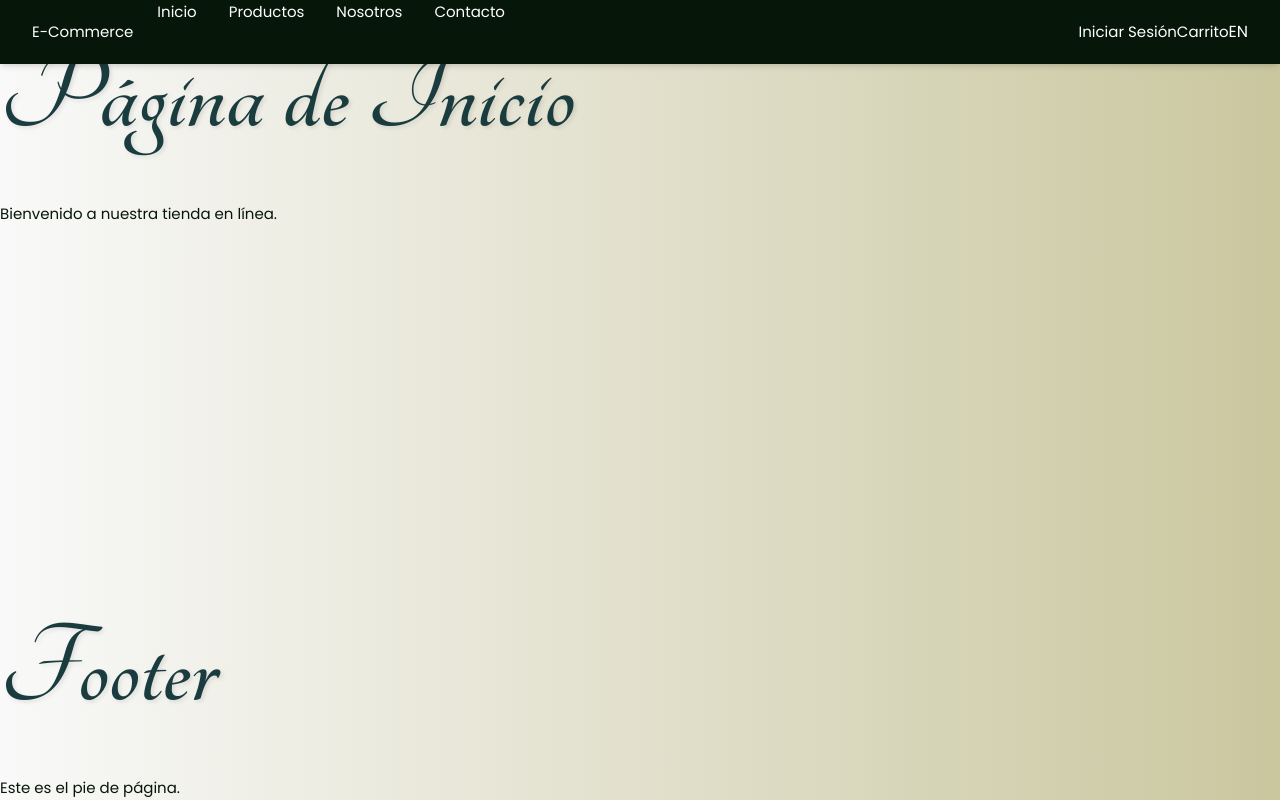
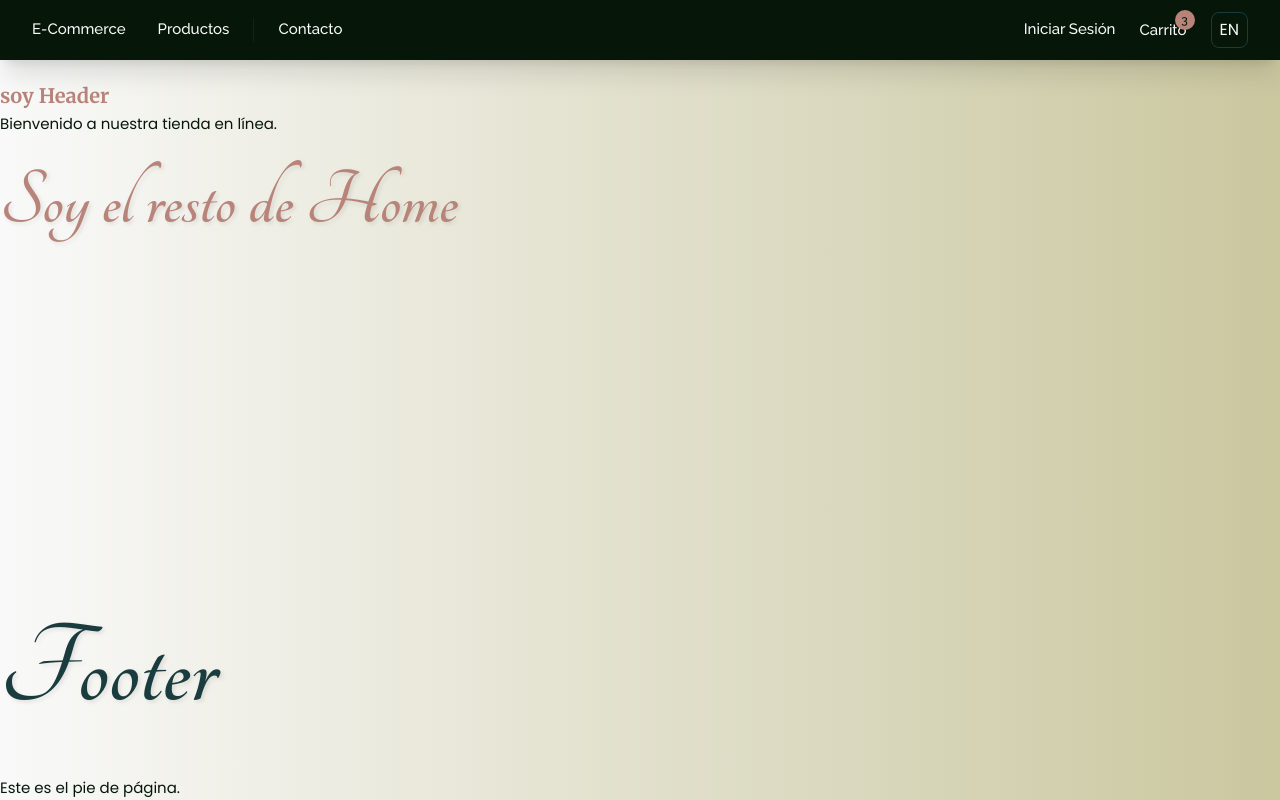
Before and after one commit to rigobersio/ec_vite6_react_Tail4_ts, a React (Vite) app in the folder client/: page / in a window 1280 px wide. Built offline with nearby package versions, Linux system fonts and the light colour scheme; what tailwindcss-animated would draw is missing.

Commit message:
nav en alfa

```diff
--- /dev/null
+++ b/client/src/components/Header.tsx
@@ -0,0 +1,12 @@
+import React from "react";
+
+const Header: React.FC = () => {
+  return (
+    <div className="pt-[var(--nav-height)] mt-[20px]">
+      <h3>soy Header</h3>
+      <p>Bienvenido a nuestra tienda en línea.</p>
+    </div>
+  );
+};
+
+export default Header;
--- a/client/src/components/NavBar copy.tsx
+++ /dev/null
@@ -1,156 +0,0 @@
-import React, { useState } from 'react';
-import { Link as LinkRouter } from 'react-router-dom';
-import { Link as LinkScroll } from 'react-scroll';
-import { FaTimes } from 'react-icons/fa';
-import { CiMenuFries } from 'react-icons/ci';
-import { MdOutlineAddReaction } from 'react-icons/md';
-import { useStore } from '../store/store';
-
-const NavBar: React.FC = () => {
-  const [click, setClick] = useState(false);
-  const user = useStore((state) => state.user);
-  const role = useStore((state) => state.role);
-  const setUser = useStore((state) => state.setUser);
-  const setToken = useStore((state) => state.setToken);
-  const setRole = useStore((state) => state.setRole);
-
-  const handleClick = () => setClick(!click);
-
-  const handleLogout = () => {
-    setUser(null);
-    setToken(null);
-    setRole(null);
-    setClick(false);
-  };
-
-  const content = (
-    <div className="lg:hidden block absolute top-16 w-full left-0 right-0 bg-[#5D9C59] text-yellow-50 transition">
-      <ul className="text-center text-xl p-1">
-        <li className="my-4 py-4 border-slate-400 hover:bg-slate-400 hover:rounded">
-          <LinkRouter to="/" onClick={handleClick}>
-            Inicio
-          </LinkRouter>
-        </li>
-        <li className="my-4 py-4 border-slate-400 hover:bg-slate-400 hover:rounded">
-          <LinkRouter to="/products" onClick={handleClick}>
-            Productos
-          </LinkRouter>
-        </li>
-        <li className="my-4 py-4 border-slate-400 hover:bg-slate-400 hover:rounded">
-          <LinkRouter to="/about" onClick={handleClick}>
-            Nosotros
-          </LinkRouter>
-        </li>
-        <li className="my-4 py-4 border-slate-400 hover:bg-slate-400 hover:rounded">
-          <LinkScroll to="contact" smooth={true} duration={500} onClick={handleClick}>
-            Contacto
-          </LinkScroll>
-        </li>
-        {user ? (
-          <>
-            <li className="my-4 py-4 border-slate-400 hover:bg-slate-400 hover:rounded">
-              <span>Hola, {user}</span>
-            </li>
-            {role === 'admin' && (
-              <li className="my-4 py-4 border-slate-400 hover:bg-slate-400 hover:rounded">
-                <LinkRouter to="/admin" onClick={handleClick}>
-                  Admin
-                </LinkRouter>
-              </li>
-            )}
-            <li className="my-4 py-4 border-slate-400 hover:bg-slate-400 hover:rounded">
-              <button onClick={handleLogout}>Cerrar Sesión</button>
-            </li>
-          </>
-        ) : (
-          <li className="my-4 py-4 border-slate-400 hover:bg-slate-400 hover:rounded">
-            <LinkRouter to="/login" onClick={handleClick}>
-              Iniciar Sesión
-            </LinkRouter>
-          </li>
-        )}
-        <li className="my-4 py-4 border-slate-400 hover:bg-slate-400 hover:rounded">
-          <LinkRouter to="/cart" onClick={handleClick}>
-            Carrito
-          </LinkRouter>
-        </li>
-        <li className="my-4 py-4 border-slate-400 hover:bg-slate-400 hover:rounded">
-          <button>EN</button>
-        </li>
-      </ul>
-    </div>
-  );
-
-  return (
-    <nav>
-      <div className="h-10vh flex justify-between z-50 bg-[#5D9C59] text-yellow-50 lg:py-5 pl-20 pr-1 py-4">
-        <div className="flex items-center justify-between w-[40%]">
-          <span className="text-3xl font-bold mr-3 lg:mr-0"><MdOutlineAddReaction /></span>
-          <div className="lg:hidden flex items-center ml-3 space-x-4">
-            <button className="w-8 h-8">
-              <img src="/flag-chile.svg" alt="Chile Flag" className="w-full h-full object-cover" />
-            </button>
-            <button className="w-8 h-8">
-              <img src="/flag-united-kingdom.svg" alt="UK Flag" className="w-full h-full object-cover" />
-            </button>
-          </div>
-        </div>
-        <div className="lg:flex items center justify-end font-normal hidden text-2xl">
-          <div className="flex">
-            <ul className="flex gap-8 text-[18]">
-              <li className="hover:text-fuchsia-600 transition border-b-2 border-slate-900 hover:border-fuchsia-600 cursor-pointer">
-                <LinkRouter to="/">Inicio</LinkRouter>
-              </li>
-              <li className="hover:text-fuchsia-600 transition border-b-2 border-slate-900 hover:border-fuchsia-600 cursor-pointer">
-                <LinkRouter to="/products">Productos</LinkRouter>
-              </li>
-              <li className="hover:text-fuchsia-600 transition border-b-2 border-slate-900 hover:border-fuchsia-600 cursor-pointer">
-                <LinkRouter to="/about">Nosotros</LinkRouter>
-              </li>
-              <li className="hover:text-fuchsia-600 transition border-b-2 border-slate-900 hover:border-fuchsia-600 cursor-pointer">
-                <LinkScroll to="contact" smooth={true} duration={500}>Contacto</LinkScroll>
-              </li>
-              {user ? (
-                <>
-                  <li className="hover:text-fuchsia-600 transition border-b-2 border-slate-900 hover:border-fuchsia-600 cursor-pointer">
-                    <span>Hola, {user}</span>
-                  </li>
-                  {role === 'admin' && (
-                    <li className="hover:text-fuchsia-600 transition border-b-2 border-slate-900 hover:border-fuchsia-600 cursor-pointer">
-                      <LinkRouter to="/admin">Admin</LinkRouter>
-                    </li>
-                  )}
-                  <li className="hover:text-fuchsia-600 transition border-b-2 border-slate-900 hover:border-fuchsia-600 cursor-pointer">
-                    <button onClick={handleLogout}>Cerrar Sesión</button>
-                  </li>
-                </>
-              ) : (
-                <li className="hover:text-fuchsia-600 transition border-b-2 border-slate-900 hover:border-fuchsia-600 cursor-pointer">
-                  <LinkRouter to="/login">Iniciar Sesión</LinkRouter>
-                </li>
-              )}
-              <li className="hover:text-fuchsia-600 transition border-b-2 border-slate-900 hover:border-fuchsia-600 cursor-pointer">
-                <LinkRouter to="/cart">Carrito</LinkRouter>
-              </li>
-              <li className="hover:text-fuchsia-600 transition border-b-2 border-slate-900 hover:border-fuchsia-600 cursor-pointer">
-                <button>EN</button>
-              </li>
-            </ul>
-          </div>
-        </div>
-        <div className="hidden lg:flex items-center space-x-4">
-          <button className="w-8 h-8">
-            <img src="/flag-chile.svg" alt="Chile Flag" className="w-full h-full object-cover" />
-          </button>
-          <button className="w-8 h-8">
-            <img src="/flag-united-kingdom.svg" alt="UK Flag" className="w-full h-full object-cover" />
-          </button>
-        </div>
-        <div>{click && content}</div>
-        <button className="block lg:hidden transition pr-4" onClick={handleClick}>{click ? <FaTimes /> : <CiMenuFries />}</button>
-      </div>
-    </nav>
-  );
-};
-
-export default NavBar;
--- a/client/src/components/NavBar.tsx
+++ b/client/src/components/NavBar.tsx
@@ -81,41 +81,98 @@ const NavBar: React.FC = () => {
   );
 
   return (
-    <nav id="navbar" className="bg-[#061609] text-white fixed w-full z-10 top-0 shadow-md">
-      <div className="max-w-7xl mx-auto px-4 sm:px-6 lg:px-8">
-        <div className="flex justify-between h-16">
-          <div className="flex">
-            <div className="flex-shrink-0 flex items-center">
-              <LinkRouter to="/" className="nav-title">E-Commerce</LinkRouter>
-            </div>
-            <div className="hidden sm:ml-6 sm:flex sm:space-x-8 nav-items">
-              <LinkRouter to="/" className="nav-item">Inicio</LinkRouter>
-              <LinkRouter to="/products" className="nav-item">Productos</LinkRouter>
-              <LinkRouter to="/about" className="nav-item">Nosotros</LinkRouter>
-              <LinkScroll to="contact" smooth={true} duration={500} className="nav-item">Contacto</LinkScroll>
+    <nav id="navbar" className="fixed w-full h-[var(--nav-height)] z-50 top-0 shadow-xl bg-[#061609]">
+      <div className="max-w-7xl mx-auto px-4 sm:px-6 lg:px-8 h-full flex items-center justify-between gap-4">
+        <div className="flex justify-between w-full">
+          <div className="flex items-center gap-8"> {/* Contenedor principal */}
+            {/* Logo */}
+            <LinkRouter
+              to="/"
+              className="text-2xl font-bold text-[#b8847a] hover:text-[#cac79f] transition-colors"
+            >
+              E-Commerce
+            </LinkRouter>
+
+            {/* Enlaces Desktop */}
+            <div className="hidden md:flex items-center gap-6">
+              <LinkRouter
+                to="/products"
+                className="text-[#f9f9f9] hover:text-[#cac79f] text-sm font-medium transition-colors"
+              >
+                Productos
+              </LinkRouter>
+              <div className="w-px h-6 bg-[#1b3c3e]/40" /> {/* Separador */}
+              <LinkScroll
+                to="contact"
+                smooth
+                className="text-[#f9f9f9] hover:text-[#cac79f] text-sm font-medium transition-colors"
+              >
+                Contacto
+              </LinkScroll>
             </div>
           </div>
-          <div className="hidden sm:ml-6 sm:flex sm:items-center">
+          <div className="hidden sm:flex items-center gap-6 ml-1">
             {user ? (
-              <>
-                <span className="nav-item">Hola, {user}</span>
+              <div className="flex items-center gap-4">
+                {/* Usuario y Menú */}
+                <span className="text-[#f9f9f9] text-sm font-medium hover:text-[#cac79f] transition-colors">
+                  Hola, {user}
+                </span>
+
                 {role === 'admin' && (
-                  <LinkRouter to="/admin" className="nav-item">Admin</LinkRouter>
+                  <LinkRouter
+                    to="/admin"
+                    className="text-[#f9f9f9] text-sm font-medium hover:text-[#b8847a] transition-colors"
+                  >
+                    Admin
+                  </LinkRouter>
                 )}
-                <button onClick={handleLogout} className="nav-item">Cerrar Sesión</button>
-              </>
+
+                <button
+                  onClick={handleLogout}
+                  className="text-[#f9f9f9] text-sm font-medium hover:text-[#1e3a8a] transition-colors"
+                >
+                  Cerrar Sesión
+                </button>
+              </div>
             ) : (
-              <LinkRouter to="/login" className="nav-item">Iniciar Sesión</LinkRouter>
+              <LinkRouter
+                to="/login"
+                className="text-[#f9f9f9] text-sm font-medium hover:text-[#cac79f] transition-colors"
+              >
+                Iniciar Sesión
+              </LinkRouter>
             )}
-            <LinkRouter to="/cart" className="nav-item">Carrito</LinkRouter>
-            <button className="nav-item">EN</button>
+
+            {/* Carrito con indicador */}
+            <LinkRouter
+              to="/cart"
+              className="relative text-[#f9f9f9] hover:text-[#cac79f] transition-colors"
+            >
+              <span className="absolute -top-2 -right-2 bg-[#b8847a] text-[#061609] text-xs w-5 h-5 rounded-full flex items-center justify-center">
+                3 {/* Número dinámico */}
+              </span>
+              Carrito
+            </LinkRouter>
+
+            {/* Selector de idioma */}
+            <button className="text-[#f9f9f9] hover:text-[#cac79f] transition-colors px-2 py-1 border border-[#1b3c3e] rounded-lg">
+              EN
+            </button>
           </div>
-          <div className="flex sm:hidden mr-2 items-center">
+          <div className="flex sm:hidden items-center pr-2">
             <button
-              className="inline-flex items-center justify-center p-2
-              rounded-md text-gray-400 hover:text-gray-500 hover:bg-gray-100 focus:outline-none focus:bg-gray-100 focus:text-gray-500"
-              onClick={handleClick}>
-              {click ? <FaTimes /> : <CiMenuFries />}
+              className="p-2 rounded-lg backdrop-blur-sm bg-[#061609]/50 hover:bg-[#1b3c3e]/80 transition-all duration-300 group"
+              onClick={handleClick}
+            >
+              <div className="relative">
+                {click ? (
+                  <FaTimes className="w-6 h-6 text-[#cac79f] group-hover:text-[#b8847a]" />
+                ) : (
+                  <CiMenuFries className="w-6 h-6 text-[#cac79f] group-hover:text-[#b8847a]" />
+                )}
+                <div className="absolute inset-0 rounded-lg mix-blend-overlay bg-gradient-to-tr from-[#cac79f]/20 to-transparent" />
+              </div>
             </button>
           </div>
         </div>
--- a/client/src/index.css
+++ b/client/src/index.css
@@ -1,3 +1,7 @@
+:root {
+  --nav-height: 60px; /* 80px = h-20 en Tailwind */
+}
+
 body,
 html {
   margin: 0;
@@ -107,31 +111,27 @@ hr {
   border: 0;
 }
 
-/* Estilo del título de la barra */
-#navbar a .nav-title {
-  font-family: "Raleway", sans-serif;
-  font-weight: 700;
-  font-size: 1.4rem;
-  color: #ffffff;
-  /* Cambiado a blanco */
-  text-shadow: 2px 2px 4px rgba(0, 0, 0, 0.1);
-  margin: 6px;
-  white-space: nowrap;
-  transition: color 200ms ease;
-}
-
-#navbar a:hover .nav-title {
-  color: #ffffff;
-  /* Cambiado a blanco */
-}
-
-/* Estilo para los enlaces dentro del navbar */
+/* nav */
 #navbar a {
-  color: #ffffff;
+  font-family: 'Raleway', sans-serif; /* Fuente ya importada */
+  font-weight: 500; /* Peso base */
+  color: #f9f9f9; /* Blanco principal */
 }
 
 #navbar a:hover {
-  color: #ffffff;
+  color: #cac79f; /* Beige al hover */
+}
+
+/* Título/Logo */
+#navbar .nav-title {
+  font-weight: 700 !important; /* Bold */
+  color: #b8847a !important; /* Marrón claro */
+}
+
+/* Estado activo (página actual) */
+#navbar a.active {
+  font-weight: 600;
+  color: #1b3c3e !important; /* Verde medio */
 }
 
 /* titulo */
--- a/client/src/pages/HomePage.tsx
+++ b/client/src/pages/HomePage.tsx
@@ -1,10 +1,11 @@
 import React from 'react';
+import Header from '../components/Header'
 
 const HomePage: React.FC = () => {
   return (
     <div>
-      <h1>Página de Inicio</h1>
-      <p>Bienvenido a nuestra tienda en línea.</p>
+      <Header />
+      <h2>Soy el resto de <strong>Home</strong></h2>
     </div>
   );
 };
```
